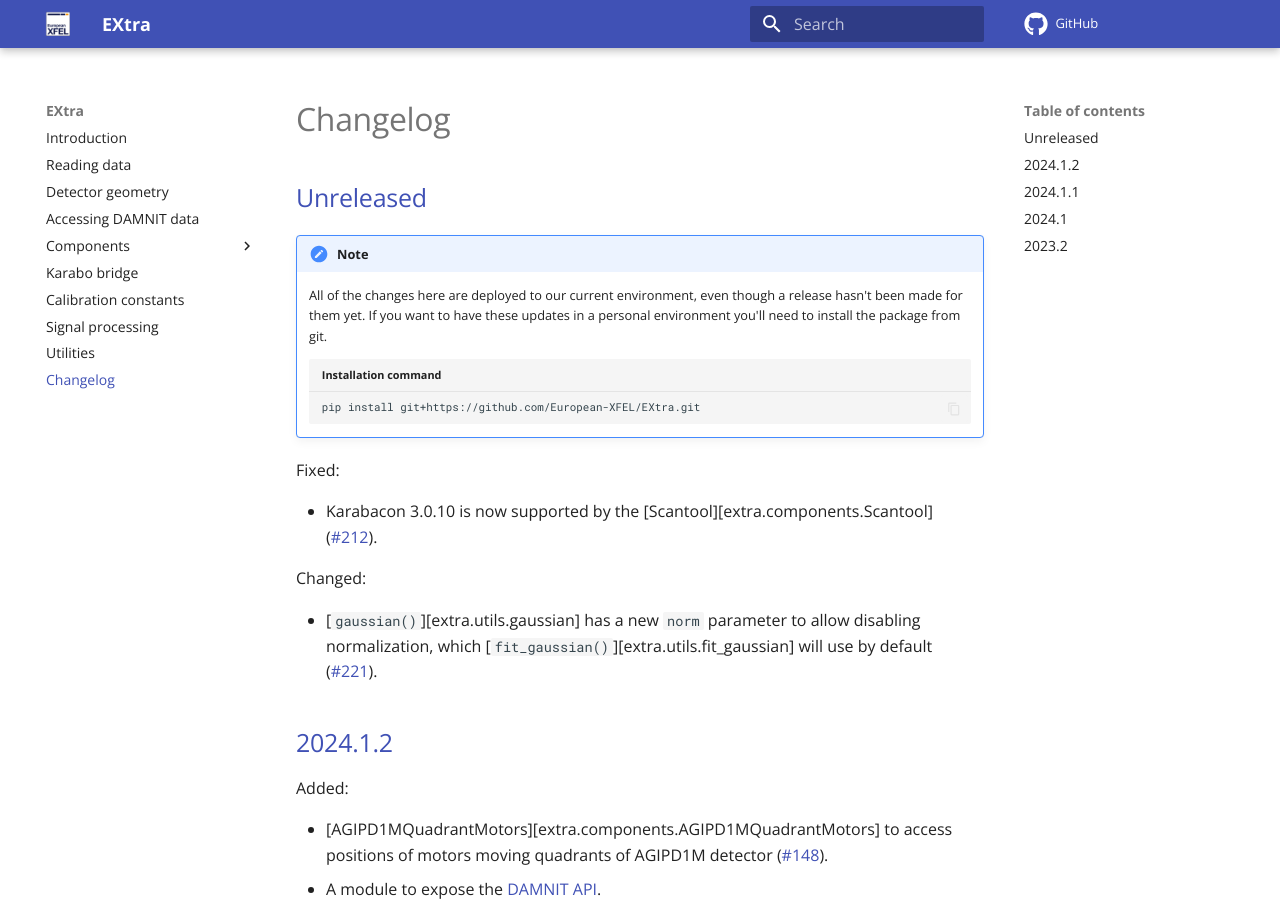
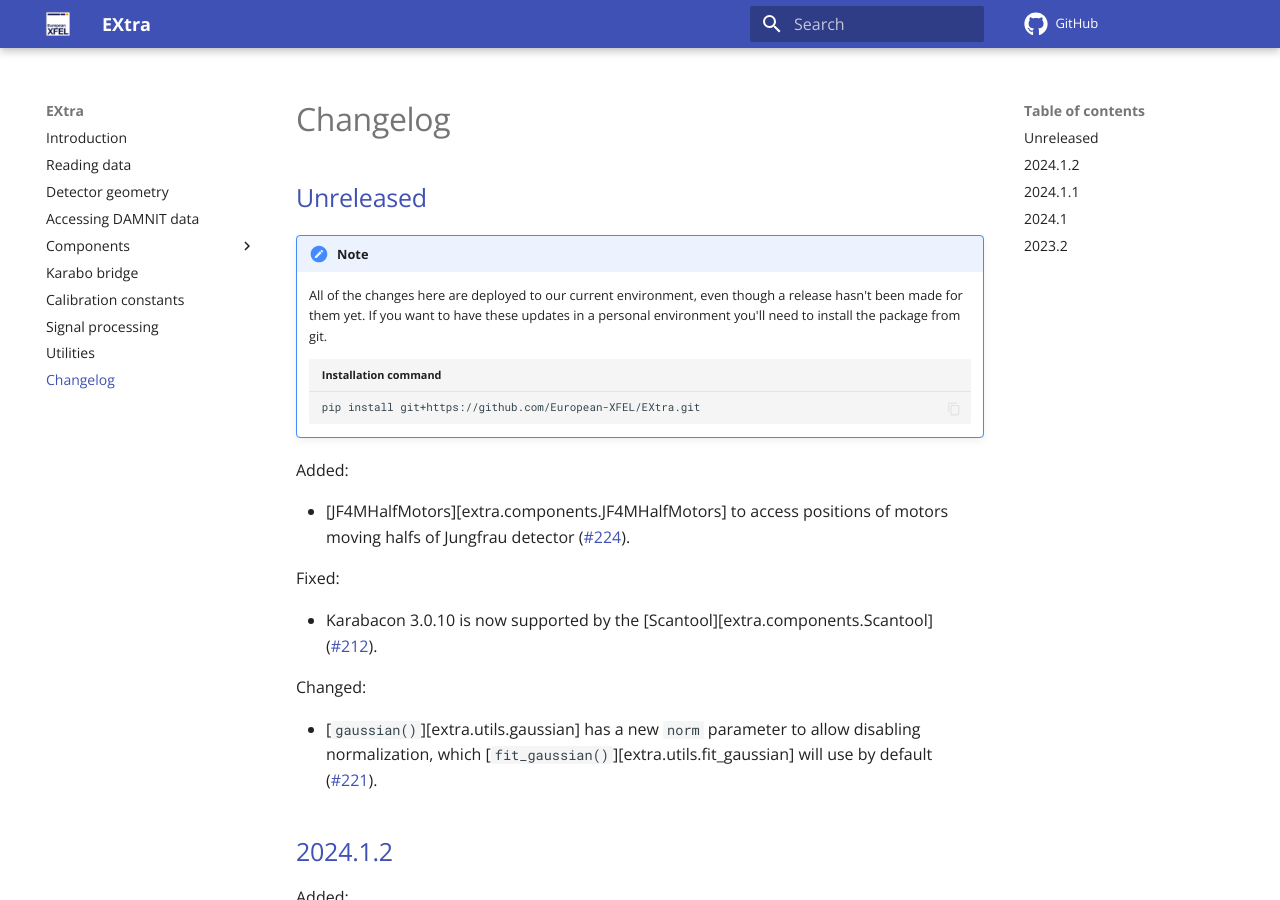
Before and after one commit to European-XFEL/EXtra, an MkDocs documentation site: the page built from docs/changelog.md, in a window 1280 px wide and 900 px high. Built offline with MkDocs 1.6.1 and Material for MkDocs 9.7.7, drawn with Linux system fonts in a browser that asks for light colours; emoji names are drawn with the system emoji font; comment, search, counter and statistics services are not loaded.

Commit message:
Add docs for JF4M detector motors components and changlog record

````diff
--- a/docs/changelog.md
+++ b/docs/changelog.md
@@ -15,6 +15,10 @@
     ```bash title="Installation command"
     pip install git+https://github.com/European-XFEL/EXtra.git
     ```
+
+Added:
+
+- [JF4MHalfMotors][extra.components.JF4MHalfMotors] to access positions of motors moving halfs of Jungfrau detector (!224).
 
 Fixed:
 
````
Also changed, not shown: docs/components/detector-motors.md (+2 -0 lines), docs/components/index.md (+1 -0 lines).
